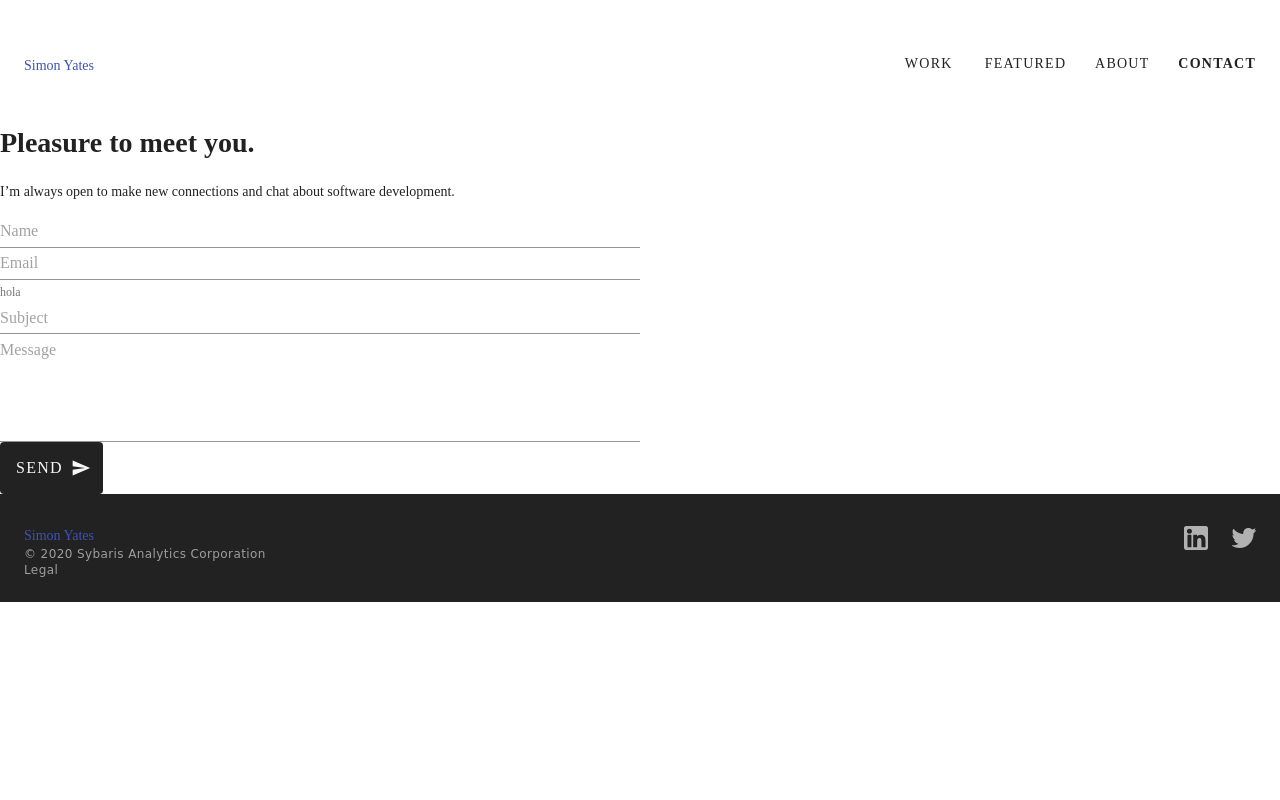
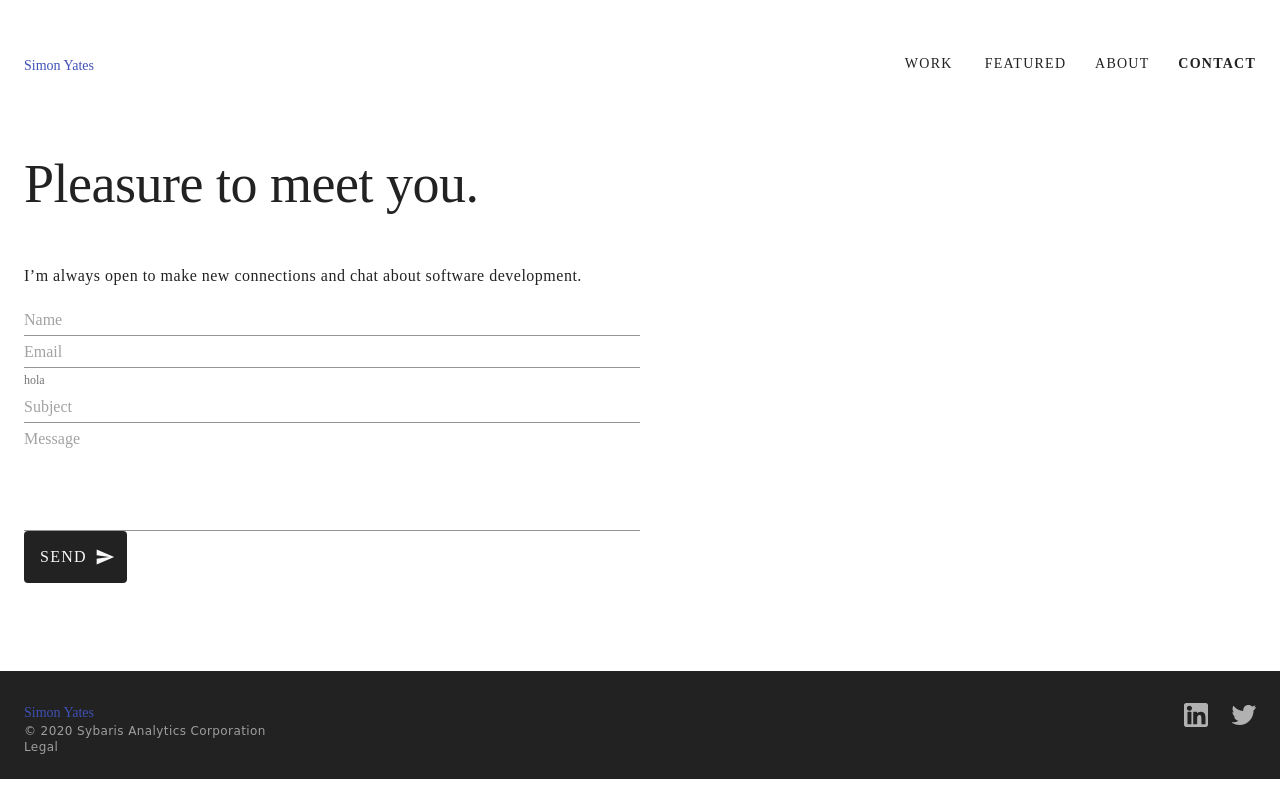
Before and after one commit to cheftechnical/simonyates, a React (Create React App) app: page /contact in a window 1280 px wide. Built offline with nearby package versions, Linux system fonts and the light colour scheme; a web font is replaced by a local one.

Commit message:
Fix the footer

```diff
--- a/src/layouts/Default/Footer.tsx
+++ b/src/layouts/Default/Footer.tsx
@@ -8,8 +8,9 @@ import Typography from '../../styling/Typography';
 
 const useStyles = makeStyles((theme) => ({
 	root: {
-		paddingTop: theme.spacing(4),
-		paddingBottom: theme.spacing(3),
+		marginTop: theme.spacing(88/8),
+		paddingTop: theme.spacing(32/8),
+		paddingBottom: theme.spacing(24/8),
 		backgroundColor: color.grey['900']
 	},
 
--- a/src/pages/Contact/index.tsx
+++ b/src/pages/Contact/index.tsx
@@ -1,9 +1,15 @@
 import * as React from 'react';
 import DefaultLayout from '../../layouts/Default';
-import {Grid} from '@material-ui/core';
+import {Container, Grid} from '@material-ui/core';
 import ContactForm from './ContactForm';
 import SendingMessageDialog from './SendingMessageDialog';
 import {Message} from './Message';
+import Typography from '../../styling/Typography';
+import {makeStyles} from '@material-ui/core/styles';
+
+const useStyles = makeStyles((theme) => ({
+
+}));
 
 export default function Contact() {
 
@@ -22,15 +28,22 @@ export default function Contact() {
 
 	return (
 		<DefaultLayout title="Contact" top="contact">
-			<Grid container>
-				<Grid item xs={6}>
-					<h1>Pleasure to meet you.</h1>
-					<p>I&rsquo;m always open to make new connections and chat about software development.</p>
-					<ContactForm onSubmit={handleSubmit}/>
+			<Container>
+				<Grid container>
+					<Grid item xs={6}>
+						<Typography group="primary" variant="h1" weight="regular">
+							Pleasure to meet you.
+						</Typography>
+						<Typography group="primary" variant="body" weight="regular">
+							I&rsquo;m always open to make new connections and chat about software development.
+						</Typography>
 
-					{isSending && <span>Sending&hellip;</span>}
+						<ContactForm onSubmit={handleSubmit}/>
+
+						{isSending && <span>Sending&hellip;</span>}
+					</Grid>
 				</Grid>
-			</Grid>
+			</Container>
 
 			<SendingMessageDialog
 				isOpen={isSending}
```
